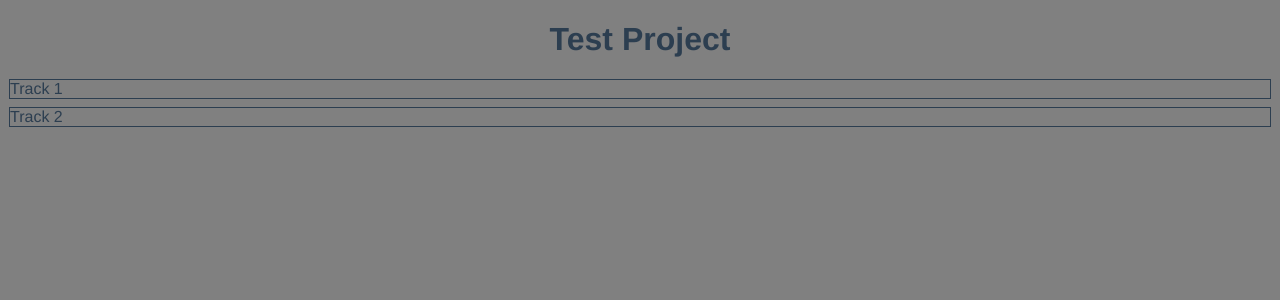
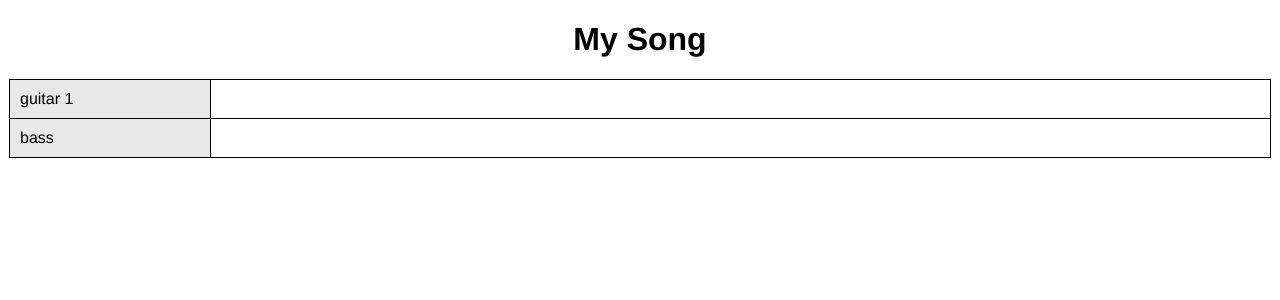
Before and after one commit to Jgorin/spectra, a Vue app: page / in a window 1280 px wide. Shown: the top 300 px of the page. Built offline with nearby package versions, Linux system fonts and the light colour scheme.

Commit message:
added base tracks

```diff
--- a/src/App.vue
+++ b/src/App.vue
@@ -7,11 +7,12 @@ import SpectraEditor from './components/SpectraEditor.vue';
 import Project from '@/core/project/project';
 import Track from '@/core/project/track';
 
-const project = new Project("Test Project");
-const track1 = new Track("Track 1", 0);
-const track2 = new Track("Track 2", 1);
+const project = new Project("My Song");
+const track1 = new Track("guitar 1", 0);
+const track2 = new Track("bass", 1);
 project.tracks.push(track1);
 project.tracks.push(track2);
+
 </script>
 
 <style lang="scss">
@@ -20,7 +21,6 @@ project.tracks.push(track2);
   -webkit-font-smoothing: antialiased;
   -moz-osx-font-smoothing: grayscale;
   text-align: center;
-  color: #2c3e50;
 }
 
 html, body {
--- a/src/components/SpectraEditor.vue
+++ b/src/components/SpectraEditor.vue
@@ -19,7 +19,7 @@ defineProps({
 .editor{
     height:100%;
     width:100%;
-    background-color: grey;
+    background-color: white;
     position: fixed;
 }
 </style>
--- a/src/components/project_view/ProjectView.vue
+++ b/src/components/project_view/ProjectView.vue
@@ -3,17 +3,14 @@
         <h1>
             {{ project?.name }}
         </h1>
-        <div>
-            <!-- add a bottom border to the final track  -->
-            <ProjectViewTrack v-for="track in project?.tracks" :track="track" :key="track.name" class="track"/>
-        </div>
+        <ProjectTrackList :project="project"/>
     </div>
 </template>
 
 <script setup lang="ts">
-import ProjectViewTrack from './track/ProjectViewTrack.vue';
+import ProjectTrackList from './track/ProjectTrackList.vue';
 import Project from "@/core/project/project"
-import { defineProps, onMounted } from 'vue';
+import { defineProps } from 'vue';
 
 defineProps({
     project: Project
--- a/src/components/project_view/track/ProjectViewTrack.vue
+++ b/src/components/project_view/track/ProjectTrack.vue
@@ -1,12 +1,13 @@
 <template>
-    <div class="track-label">
-      {{ track?.name }}
+    <div>
+        <ProjectTrackLabel :track="track"/>
     </div>
 </template>
 
 <script setup lang="ts">
 import { defineProps } from 'vue';
 import Track from '@/core/project/track';
+import ProjectTrackLabel from './ProjectTrackLabel.vue';
 
 defineProps({
     track: Track
@@ -15,14 +16,10 @@ defineProps({
 </script>
 
 <style scoped>
-div{
-    outline: 1px solid;
-    margin-top: 1px;
-    margin-left: 1px;
-}
 
-.track-label{
+.project-track{
     text-align: left;
-    margin: 10px;
+    padding:5px;
+    width: 100%;
 }
 </style>
--- /dev/null
+++ b/src/components/project_view/track/ProjectTrackLabel.vue
@@ -0,0 +1,25 @@
+<template>
+    <div class="project-track-label">
+      {{ track?.name }}
+    </div>
+</template>
+
+<script setup lang="ts">
+import { defineProps } from 'vue';
+import Track from '@/core/project/track';
+
+defineProps({
+    track: Track
+});
+
+</script>
+
+<style scoped>
+.project-track-label{
+    text-align: left;
+    padding: 10px;
+    background-color: rgb(232, 232, 232);
+    width: 180px;
+    border-right: 1px solid;
+}
+</style>
--- /dev/null
+++ b/src/components/project_view/track/ProjectTrackList.vue
@@ -0,0 +1,23 @@
+<template>
+    <div>
+        <ProjectTrack v-for="track in project?.tracks" :track="track" :key="track.name" class="project-track-list-item"/>
+    </div>
+</template>
+
+<script setup lang="ts">
+import { defineProps } from 'vue';
+import Project from "@/core/project/project"
+import ProjectTrack from '@/components/project_view/track/ProjectTrack.vue';
+
+defineProps({
+    project: Project
+});
+
+</script>
+
+<style scoped>
+.project-track-list-item{
+    outline: 1px solid;
+    margin: 1px 10px 0px 10px;
+}
+</style>
```
